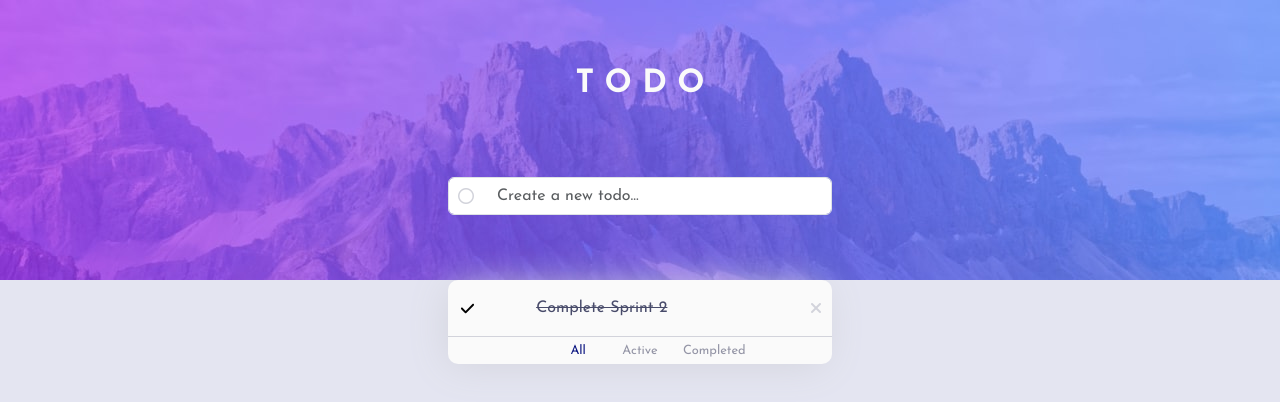
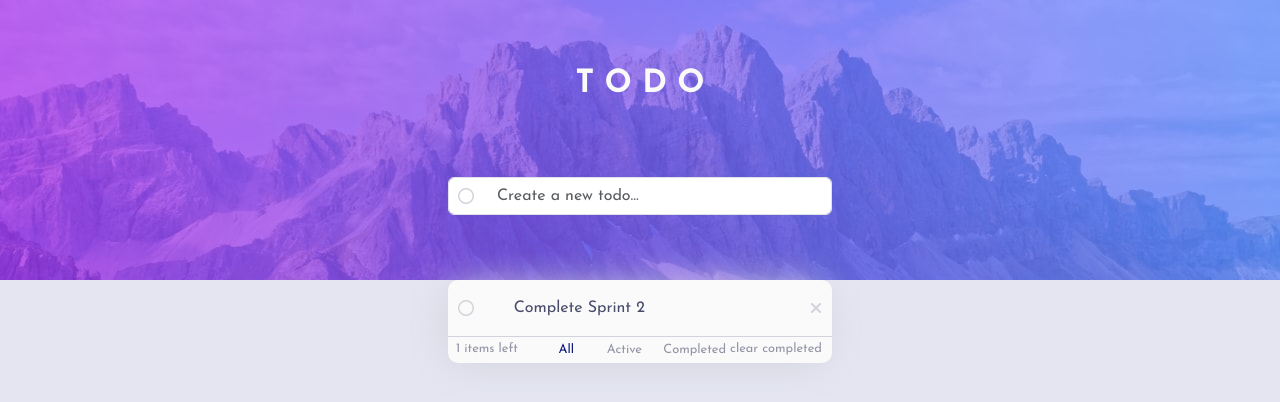
Before and after one commit to CaroBte/sprint-6-todo, a React (Create React App) app: page / in a window 1280 px wide. Shown: the top 402 px of the page. Built offline with nearby package versions, Linux system fonts and the light colour scheme.

Commit message:
feat: completed state

```diff
--- a/src/App.js
+++ b/src/App.js
@@ -1,4 +1,6 @@
-import { useState } from "react";
+import { logDOM } from "@testing-library/react";
+import { useEffect, useState } from "react";
+import TodoFilters from "./components/Filters/TodoFilters";
 import Input from "./components/Input/Input";
 import TaskList from "./components/TaskList/TaskList";
 import Title from "./components/Title/Title";
@@ -10,11 +12,12 @@ function App() {
     {
       id: 0,
       title: "Complete Sprint 2",
-      completed: true,
+      completed: false,
     }
   ])
 
   const [counterId, setCounterId] = useState(1)
+  const [itemsLeftNumber, setItemsLeftNumber] = useState(0)
 
   const addTask = (taskInput) => {
     console.log(taskInput)
@@ -35,6 +38,28 @@ function App() {
     })
   }
 
+  const changeTaskState = (_id) => {
+    let index = tasks.findIndex(task => task.id === _id)
+    let tempArray = tasks
+    tempArray[index].completed = !tempArray[index].completed
+    setTasks(tempArray)
+    console.log('hola desde change');
+
+  }
+
+  useEffect(() => {
+    let taskLeft = 0
+    for (let i = 0; i < tasks.length; i++) {
+      if (tasks[i].completed === false) {
+        taskLeft++
+      }
+    }
+    setItemsLeftNumber(taskLeft)
+    console.log('hola effect');
+  },
+    [tasks, counterId])
+
+
 
   return (
     <>
@@ -42,9 +67,12 @@ function App() {
         <Title />
         <Input addTask={addTask} />
       </div>
-      <div className="task-container d-flex flex-column align-items-center">
-        <TaskList tasks={tasks}
-          deleteTask2={deleteTask} />
+      <div className="task-container d-flex flex-column">
+        <TaskList
+          tasks={tasks}
+          deleteTask2={deleteTask}
+          completedState={changeTaskState} />
+        <TodoFilters itemsLeft={itemsLeftNumber} />
       </div>
 
     </>
--- a/src/components/Filters/TodoFilters.jsx
+++ b/src/components/Filters/TodoFilters.jsx
@@ -1,10 +1,7 @@
 import React from 'react'
 import { useState } from 'react'
 
-
-
-
-const TodoFilters = () => {
+const TodoFilters = ({ itemsLeft }) => {
     const [all, setAll] = useState(true)
     const [completed, setCompleted] = useState(false)
     const [active, setActive] = useState(false)
@@ -17,6 +14,11 @@ const TodoFilters = () => {
 
     return (
         <div className='row'>
+            <div className="col-3">
+                <p className="filter-text">{itemsLeft} items left</p>
+            </div>
+            <div className='col-5'>
+                <div className="row">
                     <p className={`col-4 filter-text ${all ? 'active' : 'holi'}`}
                         onClick={() => { handleClick(true, false, false) }}>
                         All
@@ -30,6 +32,11 @@ const TodoFilters = () => {
                         Completed
                     </p>
                 </div>
+            </div>
+            <div className="col-4">
+                <p className="filter-text">clear completed</p>
+            </div>
+        </div>
     )
 }
 
--- a/src/components/Task/Task.jsx
+++ b/src/components/Task/Task.jsx
@@ -1,13 +1,14 @@
 import React from 'react'
 import { useState } from 'react'
 
-const Task = ({ task, deleteTask }) => {
+const Task = ({ task, deleteTask, _completedState }) => {
     let { title, completed, id } = task
 
     const [completedState, setCompletedState] = useState(completed)
 
     const completeTask = () => {
         completedState ? setCompletedState(false) : setCompletedState(true)
+        _completedState(id)
     }
 
     return (
--- a/src/components/TaskList/TaskList.jsx
+++ b/src/components/TaskList/TaskList.jsx
@@ -2,15 +2,16 @@ import React from 'react'
 import TodoFilters from '../Filters/TodoFilters'
 import Task from '../Task/Task'
 
-const TaskList = ({ tasks, deleteTask2 }) => {
+const TaskList = ({ tasks, deleteTask2, completedState }) => {
     return (
         <>
             {tasks.map(task => {
                 return (
-                    <Task key={task.id} task={task} deleteTask={(_id) => { deleteTask2(_id) }} />
+                    <Task key={task.id} task={task}
+                        deleteTask={(_id) => { deleteTask2(_id) }}
+                        _completedState={(_id) => { completedState(_id) }} />
                 )
             })}
-            <TodoFilters />
         </>
 
     )
```
Also changed, not shown: src/components/Filters/TodoFiltersComponents.jsx (deleted, +0 -45 lines). Lines whose indentation alone changed are shown as unchanged.
